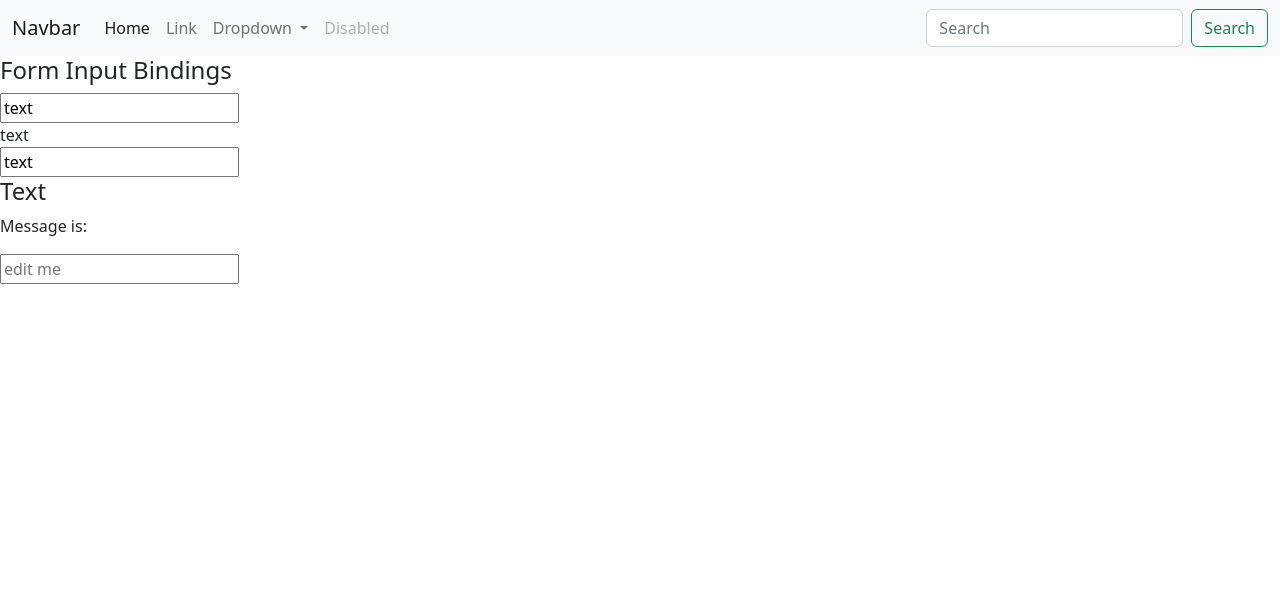
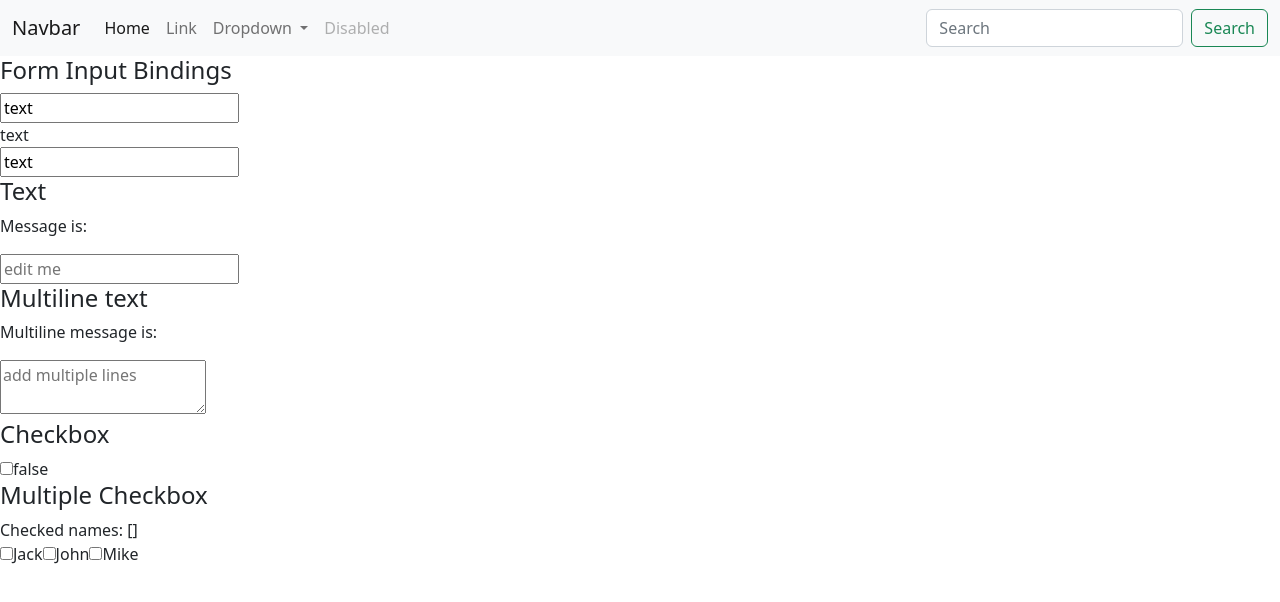
Before and after one commit to ljh9/VueExercises, a Vue app: page / in a window 1280 px wide. Shown: the top 602 px of the page. Built offline with nearby package versions, Linux system fonts and the light colour scheme.

Commit message:
MultipleCheckboxes

```diff
--- a/src/views/Exercise04/ExerciseTest04.vue
+++ b/src/views/Exercise04/ExerciseTest04.vue
@@ -1,6 +1,9 @@
 <script setup>
 import FormInputBindings from './FormInputBindings.vue'
 import TextTest from './TextTest.vue'
+import MultilineText from './MultilineText.vue'
+import SingleCheckBox from './SingleCheckBox.vue'
+import MultipleCheckboxes from './MultipleCheckboxes.vue'
 </script>
 
 <template>
@@ -9,5 +12,11 @@ import TextTest from './TextTest.vue'
         <FormInputBindings />
         <h4>Text</h4>
         <TextTest />
+        <h4>Multiline text</h4>
+        <MultilineText />
+        <h4>Checkbox</h4>
+        <SingleCheckBox />
+        <h4>Multiple Checkbox</h4>
+        <MultipleCheckboxes />
     </div>
 </template>
--- /dev/null
+++ b/src/views/Exercise04/MultipleCheckboxes.vue
@@ -0,0 +1,24 @@
+<script>
+export default {
+  data() {
+    return {
+      checkedNames: []
+    }
+  }
+}
+</script>
+
+<template>
+    <div class="exercise">
+        <div>Checked names: {{ checkedNames }}</div>
+
+        <input type="checkbox" id="jack" value="Jack" v-model="checkedNames">
+        <label for="jack">Jack</label>
+
+        <input type="checkbox" id="john" value="John" v-model="checkedNames">
+        <label for="john">John</label>
+
+        <input type="checkbox" id="mike" value="Mike" v-model="checkedNames">
+        <label for="mike">Mike</label>
+    </div>
+</template>
```
